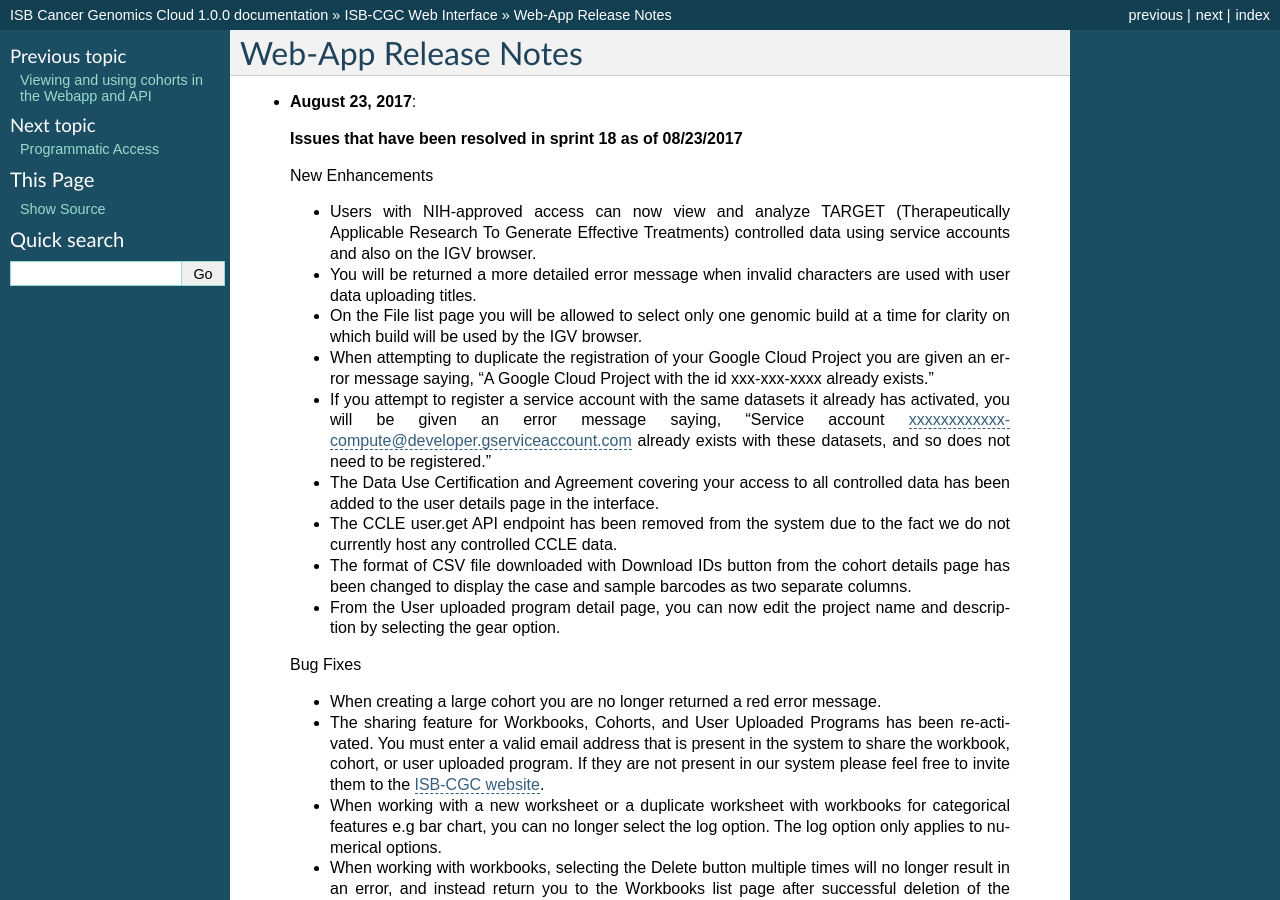
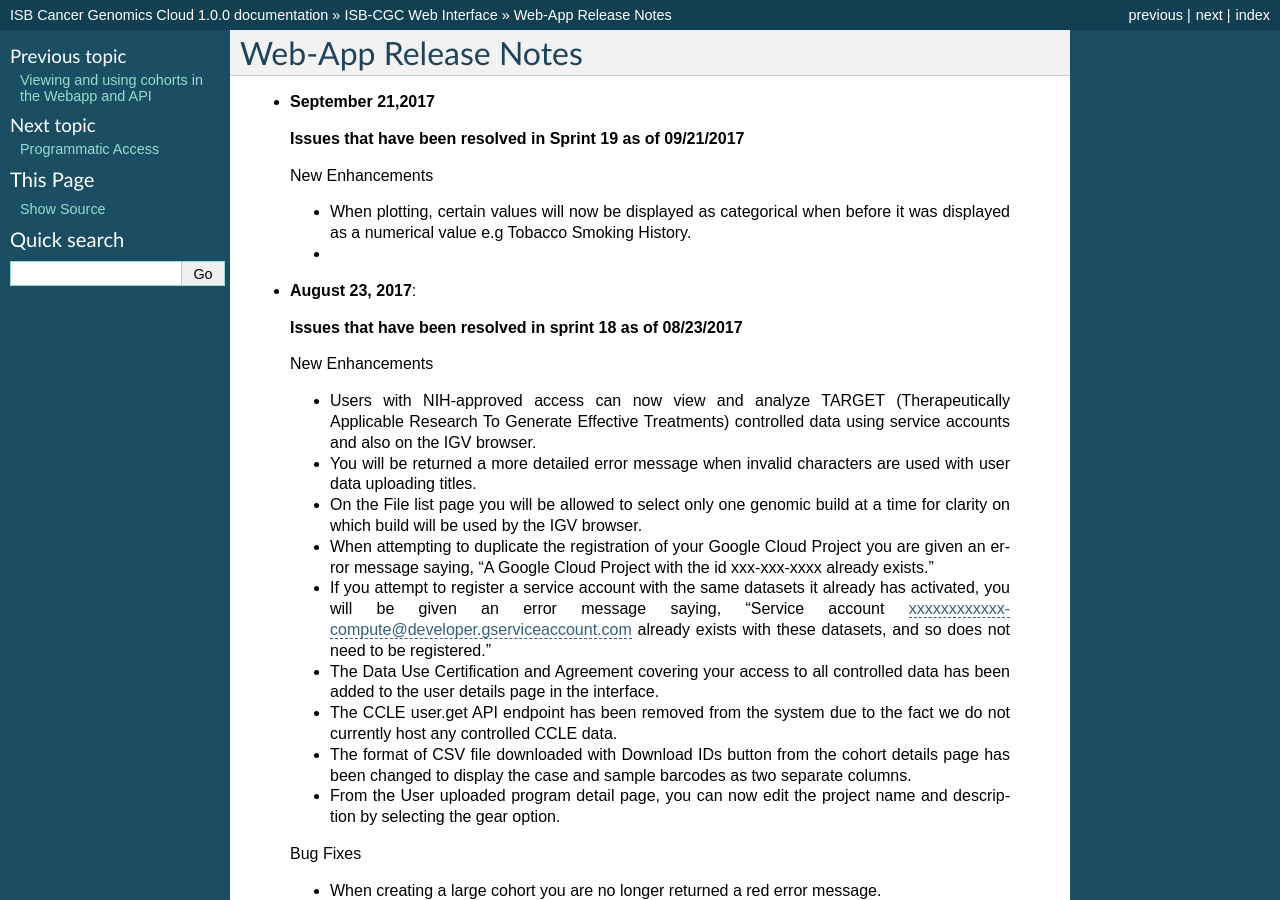
Before and after one commit to isb-cgc/readthedocs, a Sphinx documentation site: the page built from docs/source/sections/webapp/releases.rst, in a window 1280 px wide and 900 px high. Built offline with Sphinx 7.4.7, drawn with Linux system fonts in a browser that asks for light colours; pages that are not in the unit, such as notebooks, are missing from menus.

Commit message:
began release notes sprint 19

```diff
--- a/docs/source/sections/webapp/releases.rst
+++ b/docs/source/sections/webapp/releases.rst
@@ -1,6 +1,15 @@
 *********************
 Web-App Release Notes
 *********************
+
+* **September 21,2017**
+ **Issues that have been resolved in Sprint 19 as of 09/21/2017**
+
+
+ New Enhancements
+
+ - When plotting, certain values will now be displayed as categorical when before it was displayed as a numerical value e.g Tobacco Smoking History.
+ -
 
 
 * **August 23, 2017**:
```
